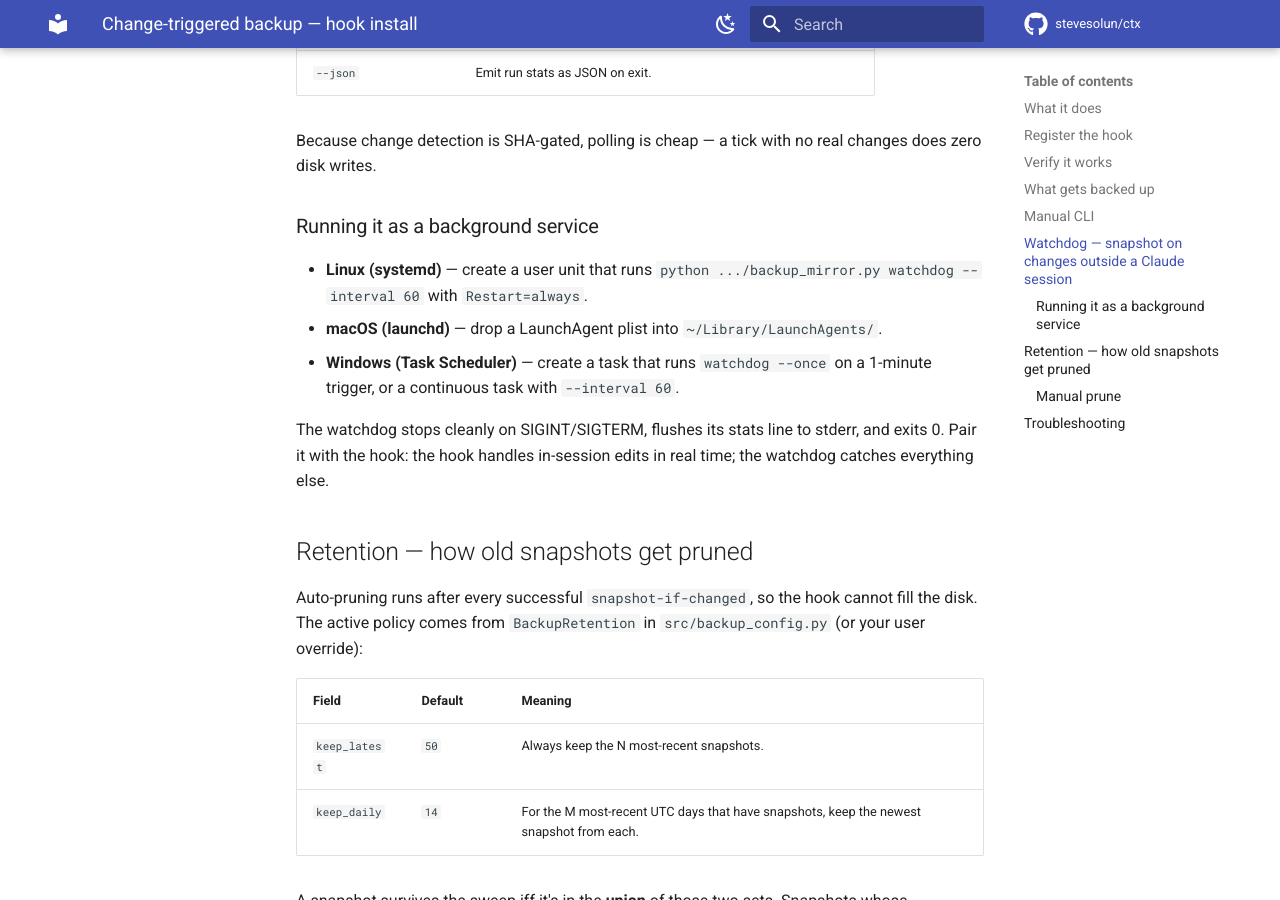
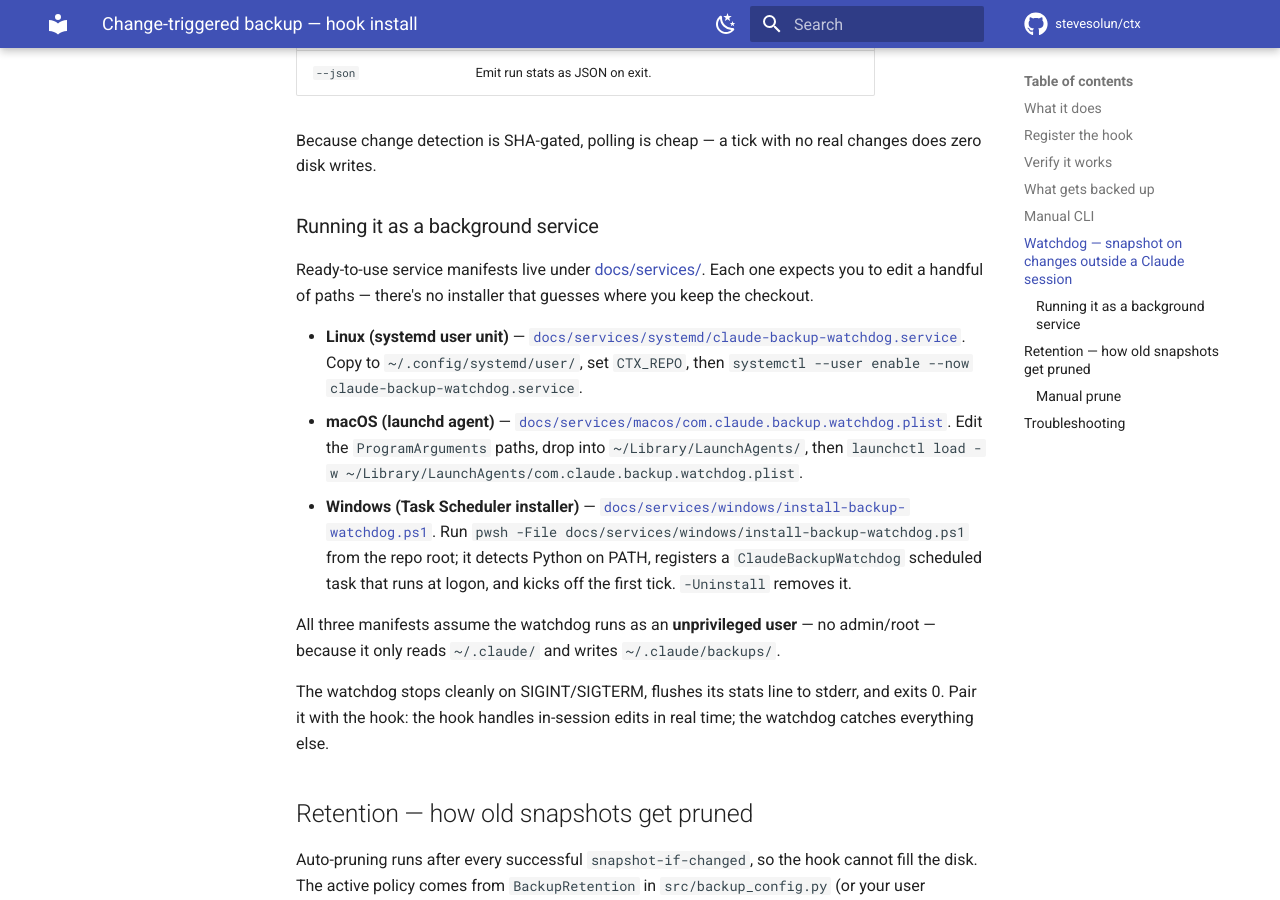
Before and after one commit to stevesolun/ctx, an MkDocs documentation site: the page built from docs/backup-hook-install.md, in a window 1280 px wide and 900 px high, scrolled down 3094 px. Built offline with MkDocs 1.6.1 and Material for MkDocs 9.7.7, drawn with Linux system fonts in a browser that asks for light colours; comment, search, counter and statistics services are not loaded.

Commit message:
feat(backup): cross-OS service manifests for watchdog [Phase 3.5]
Ready-to-deploy service manifests so the watchdog survives reboots on
every supported OS. Each ships as a template with clear edit points —
no installer guesses repo paths or Python locations.

- docs/services/systemd/claude-backup-watchdog.service: user unit with
  Restart=on-failure, NoNewPrivileges, ProtectHome=read-only, and
  ReadWritePaths scoped to ~/.claude/backups. Hardened by default.
- docs/services/macos/com.claude.backup.watchdog.plist: LaunchAgent
  with KeepAlive on unsuccessful exit, ThrottleInterval=30s to avoid
  restart storms, stdout/stderr tied to ~/Library/Logs.
- docs/services/windows/install-backup-watchdog.ps1: idempotent
  PowerShell installer. Auto-detects python on PATH, registers task
  ClaudeBackupWatchdog at logon with RestartCount=3, runs as the
  current user (no admin rights needed), -Uninstall flag removes it.
- docs/backup-hook-install.md: "running as a background service" now
  links to each manifest with copy-paste install steps.

```diff
--- a/docs/backup-hook-install.md
+++ b/docs/backup-hook-install.md
@@ -140,14 +140,29 @@ no real changes does zero disk writes.
 
 ### Running it as a background service
 
-- **Linux (systemd)** — create a user unit that runs
-  `python .../backup_mirror.py watchdog --interval 60` with
-  `Restart=always`.
-- **macOS (launchd)** — drop a LaunchAgent plist into
-  `~/Library/LaunchAgents/`.
-- **Windows (Task Scheduler)** — create a task that runs
-  `watchdog --once` on a 1-minute trigger, or a continuous task with
-  `--interval 60`.
+Ready-to-use service manifests live under [docs/services/](services/).
+Each one expects you to edit a handful of paths — there's no installer
+that guesses where you keep the checkout.
+
+- **Linux (systemd user unit)** —
+  [`docs/services/systemd/claude-backup-watchdog.service`](services/systemd/claude-backup-watchdog.service).
+  Copy to `~/.config/systemd/user/`, set `CTX_REPO`, then
+  `systemctl --user enable --now claude-backup-watchdog.service`.
+- **macOS (launchd agent)** —
+  [`docs/services/macos/com.claude.backup.watchdog.plist`](services/macos/com.claude.backup.watchdog.plist).
+  Edit the `ProgramArguments` paths, drop into
+  `~/Library/LaunchAgents/`, then
+  `launchctl load -w ~/Library/LaunchAgents/com.claude.backup.watchdog.plist`.
+- **Windows (Task Scheduler installer)** —
+  [`docs/services/windows/install-backup-watchdog.ps1`](services/windows/install-backup-watchdog.ps1).
+  Run `pwsh -File docs/services/windows/install-backup-watchdog.ps1`
+  from the repo root; it detects Python on PATH, registers a
+  `ClaudeBackupWatchdog` scheduled task that runs at logon, and kicks
+  off the first tick. `-Uninstall` removes it.
+
+All three manifests assume the watchdog runs as an **unprivileged
+user** — no admin/root — because it only reads `~/.claude/` and writes
+`~/.claude/backups/`.
 
 The watchdog stops cleanly on SIGINT/SIGTERM, flushes its stats line
 to stderr, and exits 0. Pair it with the hook: the hook handles
```
Also changed, not shown: 3 other files.
